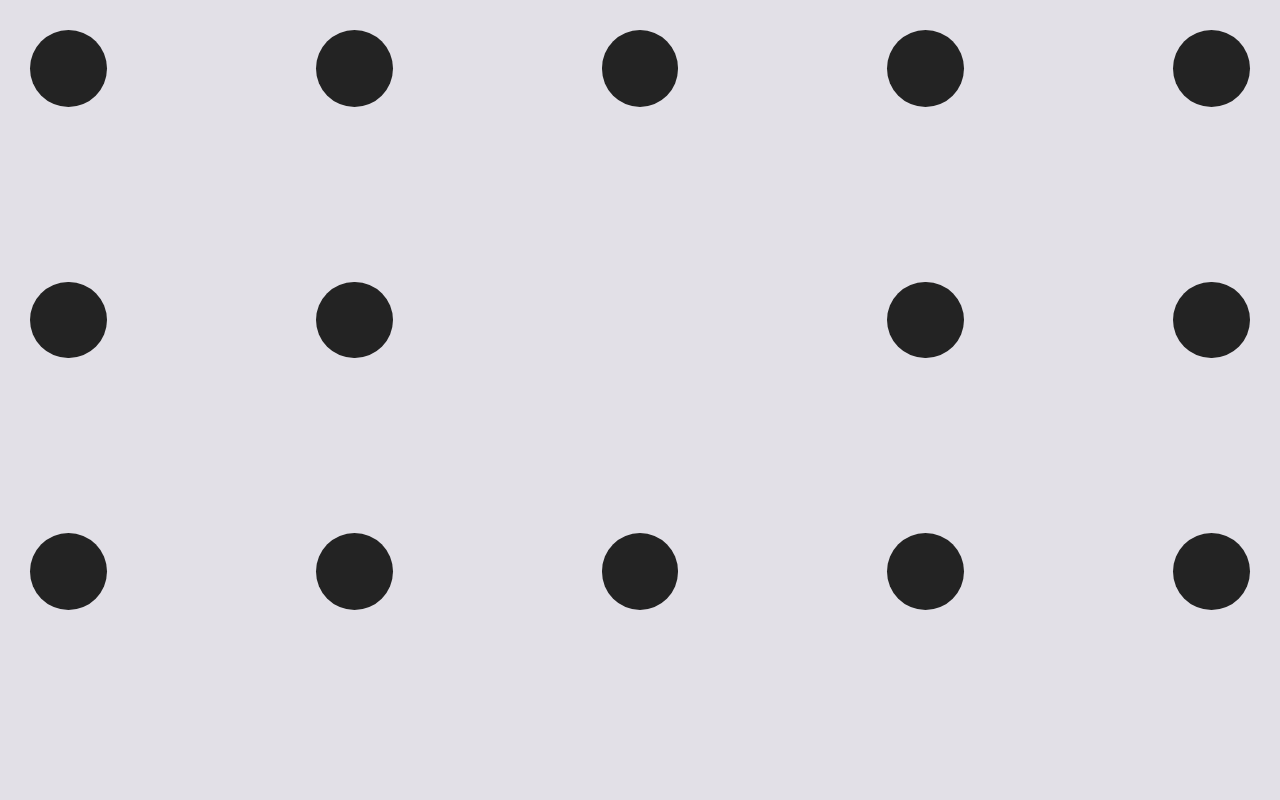
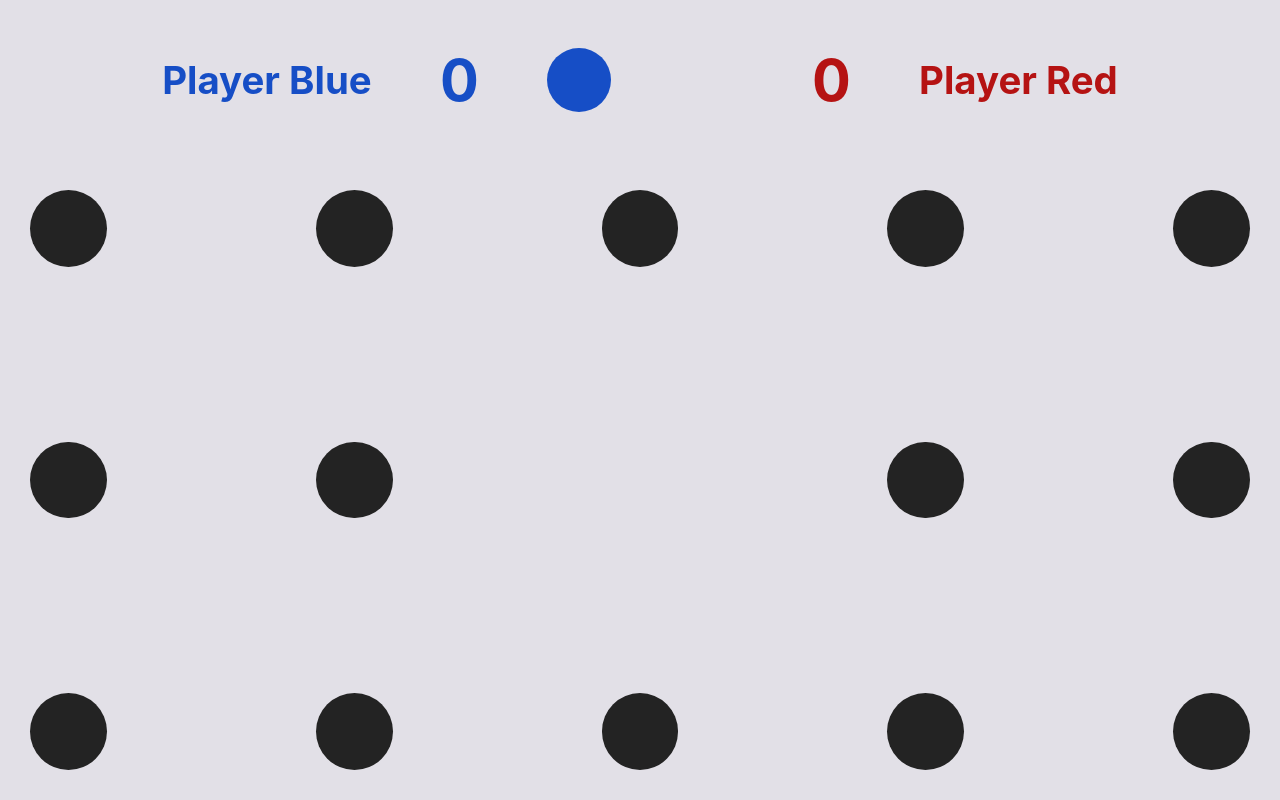
Before and after one commit to skylon07/CS-260-partner, a React (Create React App) app in the folder dots-and-boxes-react/: page / in a window 1280 px wide. Built offline with nearby package versions, Linux system fonts and the light colour scheme.

Commit message:
Add <InfoBar />

```diff
--- a/dots-and-boxes-react/src/App.jsx
+++ b/dots-and-boxes-react/src/App.jsx
@@ -4,6 +4,7 @@ import { DotsAndBoxesGame, Player } from "./gamestate"
 import FillArray from './FillArray'
 
 import Board from './Board'
+import InfoBar from "./InfoBar"
 
 import './App.css'
 
@@ -49,9 +50,15 @@ function ResettableApp({resetGame}) {
         Player.PLAYER_BLUE : playerRedPoints > playerBluePoints ?
         Player.PLAYER_RED : null
 
+    const showPlayerTurn = !gameFinished
 
     return <div className="ResettableApp">
         {renderGameOver(gameFinished, winningPlayer, resetGame)}
+        <InfoBar
+            currPlayer={showPlayerTurn && currPlayerTurn}
+            playerBlueScore={playerBluePoints}
+            playerRedScore={playerRedPoints}
+        />
         <Board
             boardShape={boardShape}
             currPlayerTurn={currPlayerTurn}
@@ -62,6 +69,20 @@ function ResettableApp({resetGame}) {
     </div>
 }
 
+function renderGameOver(gameFinished, winningPlayer, resetGame) {
+    if (gameFinished) {
+        const winningPlayerMessage = winningPlayer === Player.PLAYER_BLUE ?
+        "Player Blue won!" : winningPlayer === Player.PLAYER_RED ?
+        "Player Red won!" : "It's a tie!"
+        return <div className="ResettableApp-GameOver">
+            {`${winningPlayerMessage}`}
+            <button onClick={resetGame}>Play again?</button>
+        </div>
+    } else {
+        return null
+    }
+}
+
 function useBoardShape() {
     const [fillArray] = useState(() => new FillArray(3, 5,
         (row, col) => (row !== 1 && row !== 3) ||
@@ -69,7 +90,6 @@ function useBoardShape() {
     )
     return fillArray
 }
-
 
 function useDotsAndBoxesGameState(boardShape) {
     const [game] = useState(() => {
@@ -98,17 +118,3 @@ function useDotsAndBoxesGameState(boardShape) {
 
     return [{currPlayerTurn, getLineDrawnBy, getBoxFilledBy, gameFinished, playerPoints}, {takePlayerTurn}]
 }
-
-function renderGameOver(gameFinished, winningPlayer, resetGame) {
-    if (gameFinished) {
-        const winningPlayerMessage = winningPlayer === Player.PLAYER_BLUE ?
-        "Player Blue won!" : winningPlayer === Player.PLAYER_RED ?
-        "Player Red won!" : "It's a tie!"
-        return <div className="ResettableApp-GameOver">
-            {`${winningPlayerMessage}`}
-            <button onClick={resetGame}>Play again?</button>
-        </div>
-    } else {
-        return null
-    }
-}
--- /dev/null
+++ b/dots-and-boxes-react/src/InfoBar.css
@@ -0,0 +1,47 @@
+.InfoBar {
+    padding-left: 10%;
+    padding-right: 10%;
+    width: 100%;
+    height: 20%;
+    box-sizing: border-box;
+    display: flex;
+    flex-flow: row nowrap;
+    justify-content: space-around;
+    align-items: center;
+}
+
+.InfoBar-Player {
+    font-size: 3vw;
+}
+.InfoBar-Player.player-blue {
+    color: var(--color-blue-player-box);
+}
+.InfoBar-Player.player-red {
+    color: var(--color-red-player-box);
+}
+
+.InfoBar-Score {
+    font-size: 4.5vw;
+}
+.InfoBar-Score.player-blue {
+    color: var(--color-blue-player-box);
+}
+.InfoBar-Score.player-red {
+    color: var(--color-red-player-box);
+}
+
+.InfoBar-Turn {
+    width: 5vw;
+    height: 5vw;
+    border-radius: 2.5vw;
+    visibility: hidden;
+}
+.InfoBar-Turn.active {
+    visibility: visible;
+}
+.InfoBar-Turn.player-blue {
+    background-color: var(--color-blue-player-box);
+}
+.InfoBar-Turn.player-red {
+    background-color: var(--color-red-player-box);
+}
--- /dev/null
+++ b/dots-and-boxes-react/src/InfoBar.jsx
@@ -0,0 +1,24 @@
+import { Player } from './gamestate'
+
+import './InfoBar.css'
+
+/**
+ * @param {{
+ *      currPlayer: string,
+ *      playerBlueScore: number,
+ *      playerRedScore: number,
+ * }} props
+ */
+export default function InfoBar({currPlayer, playerBlueScore, playerRedScore}) {
+    const blueTurnClass = currPlayer === Player.PLAYER_BLUE ? "active" : ""
+    const redTurnClass = currPlayer === Player.PLAYER_RED ? "active" : ""
+
+    return <div className="InfoBar">
+        <h2 className="InfoBar-Player player-blue">Player Blue</h2>
+        <h2 className="InfoBar-Score player-blue">{playerBlueScore}</h2>
+        <div className={`InfoBar-Turn player-blue ${blueTurnClass}`} />
+        <div className={`InfoBar-Turn player-red ${redTurnClass}`} />
+        <h2 className="InfoBar-Score player-red">{playerRedScore}</h2>
+        <h2 className="InfoBar-Player player-red">Player Red</h2>
+    </div>
+}
```
